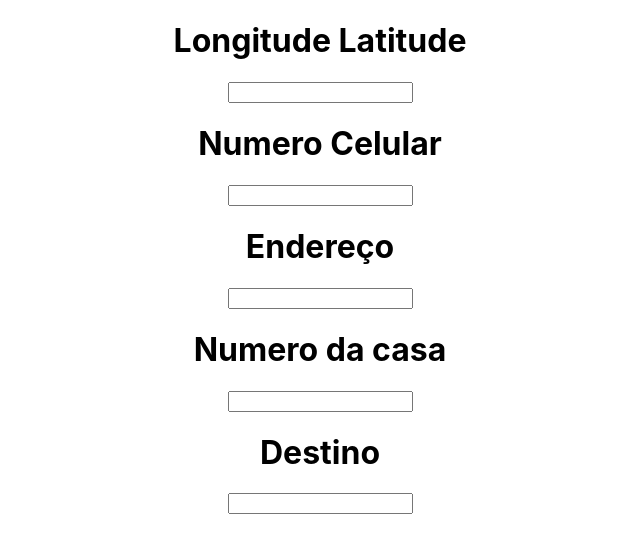
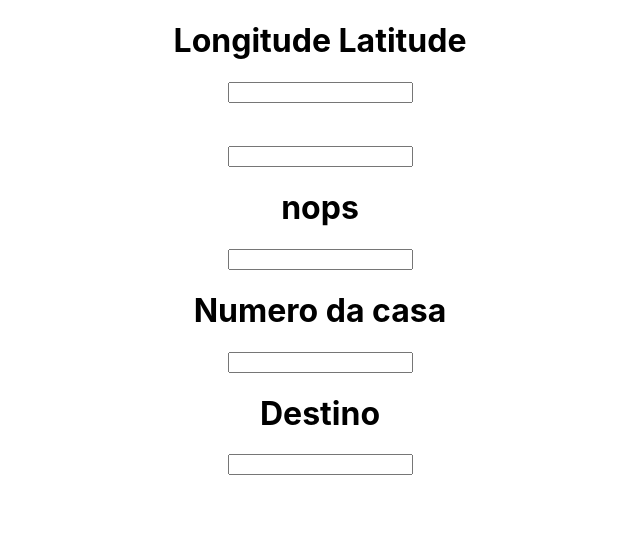
Before and after one commit to guilhermeCassettari/diskMoto, a Next.js app: page / in a window 1280 px wide. Shown: the top 552 px of the page, without its empty margins (320-960 px from the left). Built offline with nearby package versions, Linux system fonts and the light colour scheme; no server answers.

Commit message:
pegando o endereco

```diff
--- a/pages/index.jsx
+++ b/pages/index.jsx
@@ -10,50 +10,46 @@ export default function Home() {
 
   const [latitude, setLatitude] = useState('')
   const [longitude, setLongitude] = useState('')
-  const [adress, setAdress] = useState({})
+  const [adress, setAdress] = useState()
 
-  const getLatLongAndAress = async () => {
-
-
+  const getLatLong = async () => {
+    if (latitude == '' && longitude == '') {
       if ("geolocation" in navigator) {
           navigator.geolocation.getCurrentPosition(function (position) {
           setLatitude(position.coords.latitude)
           setLongitude(position.coords.longitude)
-        setAdress(axios.get(`https://maps.googleapis.com/maps/api/geocode/json?latlng=${position.coords.longitude},${position.coords.latitude}&key=${apiKey}`).catch((error) => console.log(error)))
         })
+      }
     } else {
-      setLatitude('false')
-      setLatitude('false')
-    }
-
+      axios.get(`https://maps.googleapis.com/maps/api/geocode/json?latlng=${latitude},${longitude}&key=${apiKey}`).then(res => {
+        setAdress(res)
+        console.log(res.data.results[0].formatted_address)
+    }).catch((error) => console.log(error))
 
     }
+  }
+  useEffect(() => {
+    getLatLong()
 
-
-
-
-
-  useEffect( () => {
-    getLatLongAndAress()
-
-
-  }, [])
+  }, [ longitude])
+  const clickou = () => console.log(adress)
   return (
 
 
     <>
 
+
       <div className={styles.container}>
         <h1>Longitude {longitude} Latitude {latitude}</h1>
         <input type="text" name="Nome" />
-        <h1>Numero Celular</h1>
+        <h1></h1>
         <input type="text" name="telefone" />
-        <h1>Endereço {console.log(adress)}</h1>
+        <h1>{ adress ?  adress.data.results[0].formatted_address: 'nops'} </h1>
         <input type="text" name="endereco" />
         <h1>Numero da casa</h1>
-        <input type="number" name="numero" />
+        <input type="tel" name="numero" />
         <h1>Destino</h1>
-        <input type="text" name="destino" />
+        <input type="text" name="destino" onClick={clickou}/>
       </div>
     </>
   )
```
Lines whose indentation alone changed are shown as unchanged.
